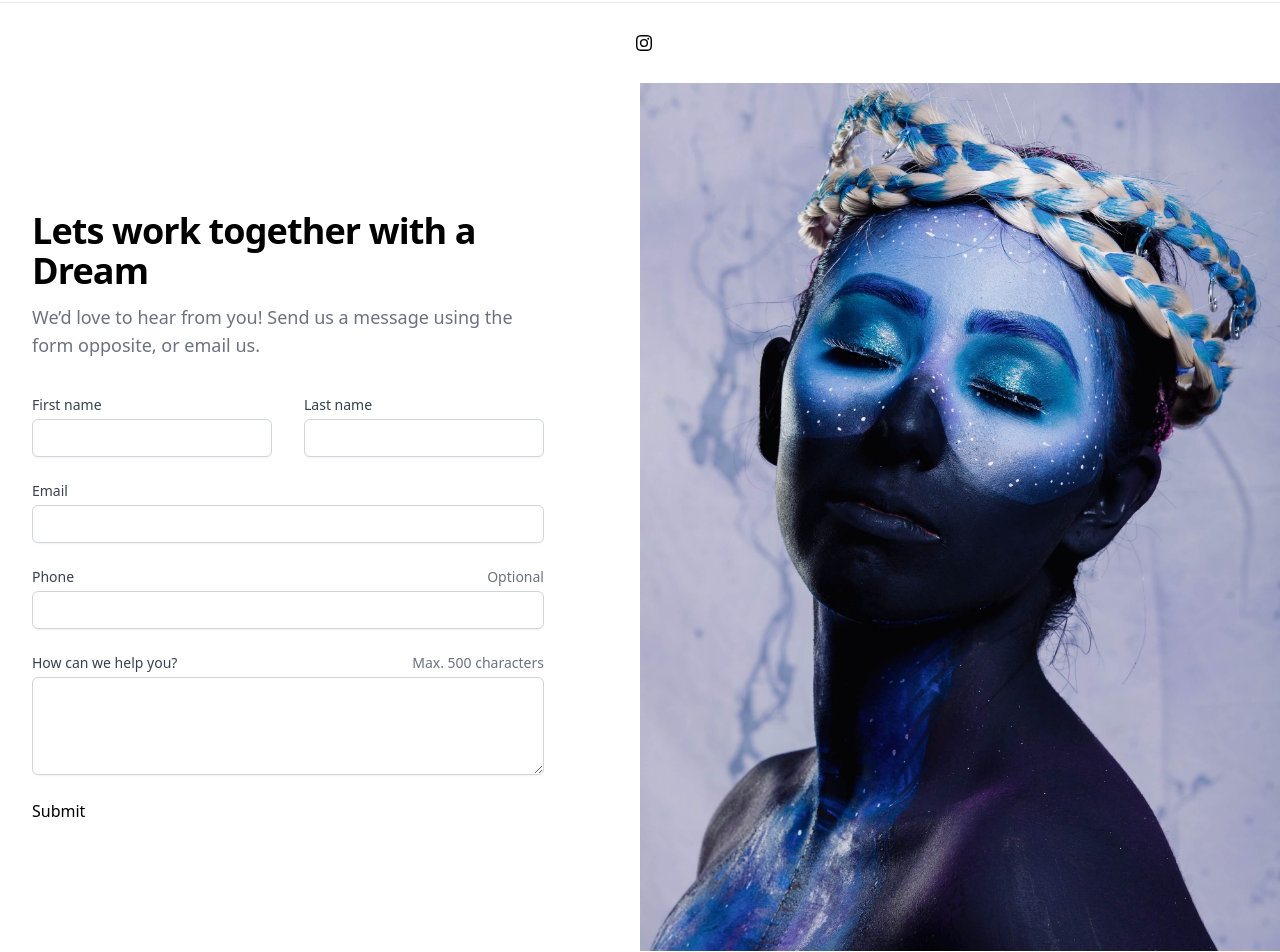
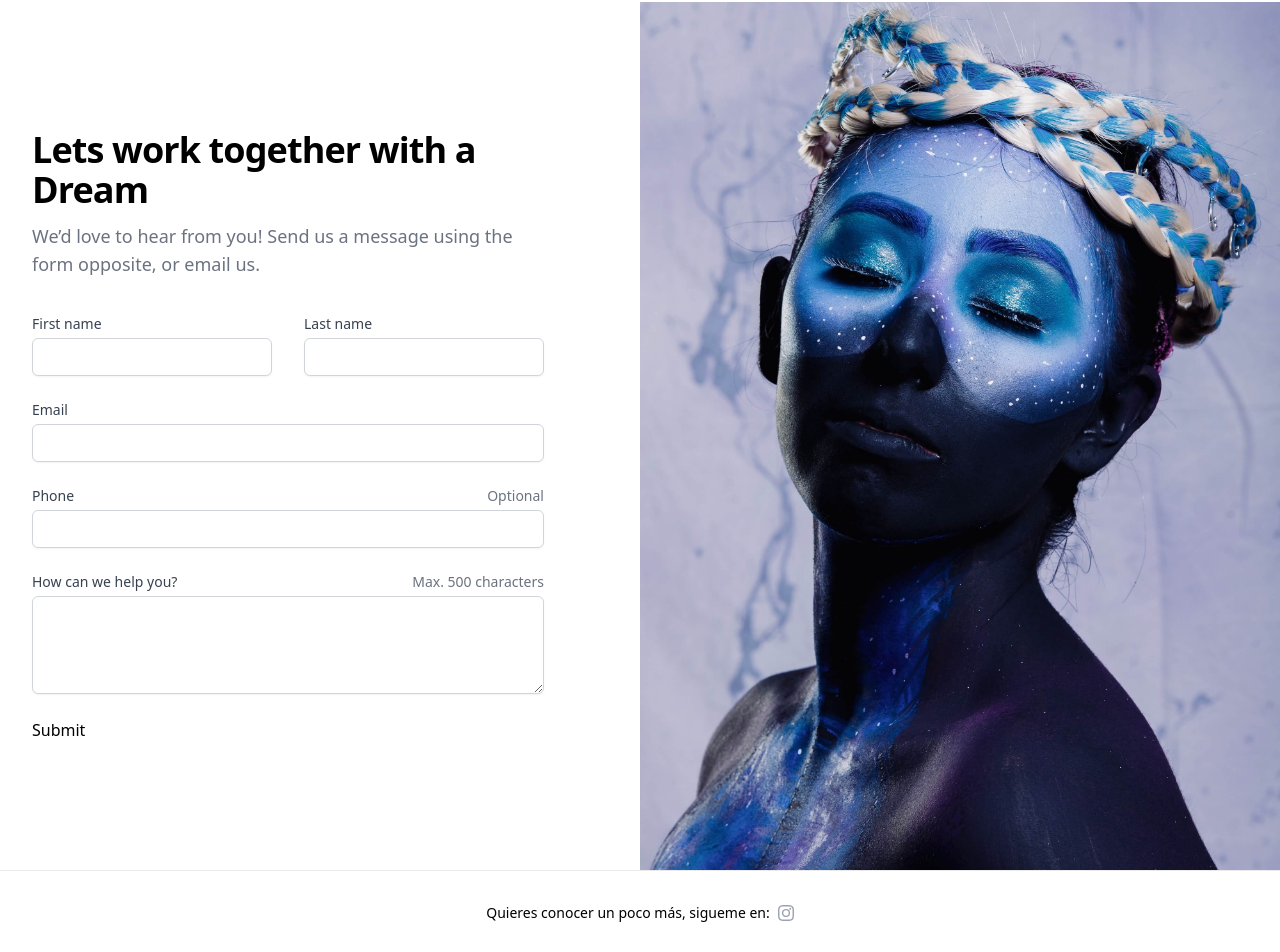
Before and after one commit to davidlondonor/manututu, a Next.js app: page / in a window 1280 px wide. Shown: the part 2815-3767 px from the top of the page. Built offline with nearby package versions, Linux system fonts and the light colour scheme.

Commit message:
add the footer

```diff
--- a/pages/index.js
+++ b/pages/index.js
@@ -22,14 +22,19 @@ export default function Home() {
 			</main> */}
 			<Slider></Slider>
 			<Gallery />
+			<Contact />
 			<footer className={styles.footer}>
 				<a
 					href="https://www.instagram.com/manutututaller/"
 					target="_blank"
 					rel="noopener noreferrer"
 				>
+					<p className="text-sm">
+						Quieres conocer un poco más, sigueme en:
+					</p>
 					<span className={styles.logo}>
-						<BsInstagram />
+						{" "}
+						<BsInstagram className="fill-gray-400	" />
 						{/* <Image
 							src="/vercel.svg"
 							alt="Vercel Logo"
@@ -39,7 +44,6 @@ export default function Home() {
 					</span>
 				</a>
 			</footer>
-			<Contact></Contact>
 		</div>
 	);
 }
```
